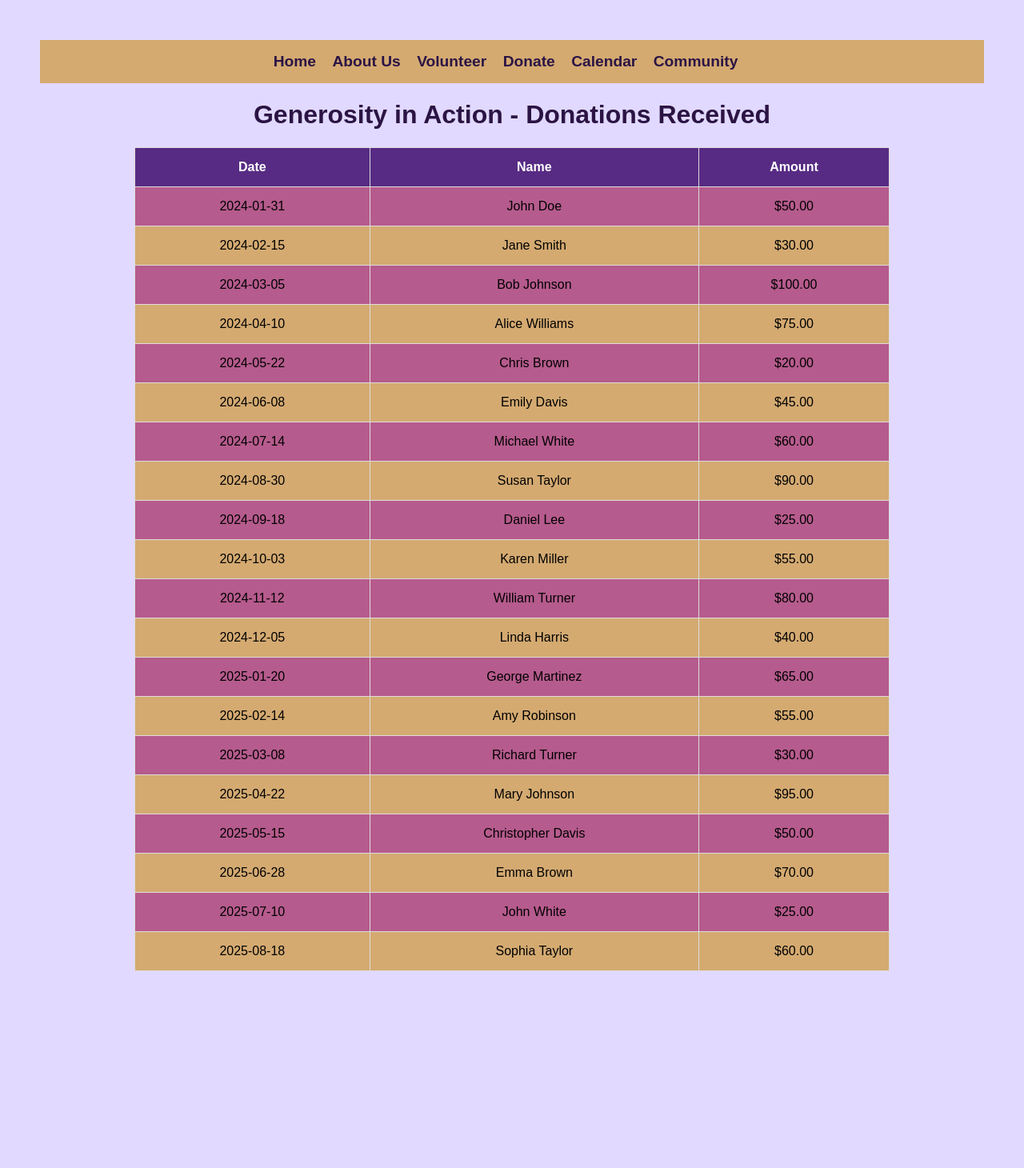
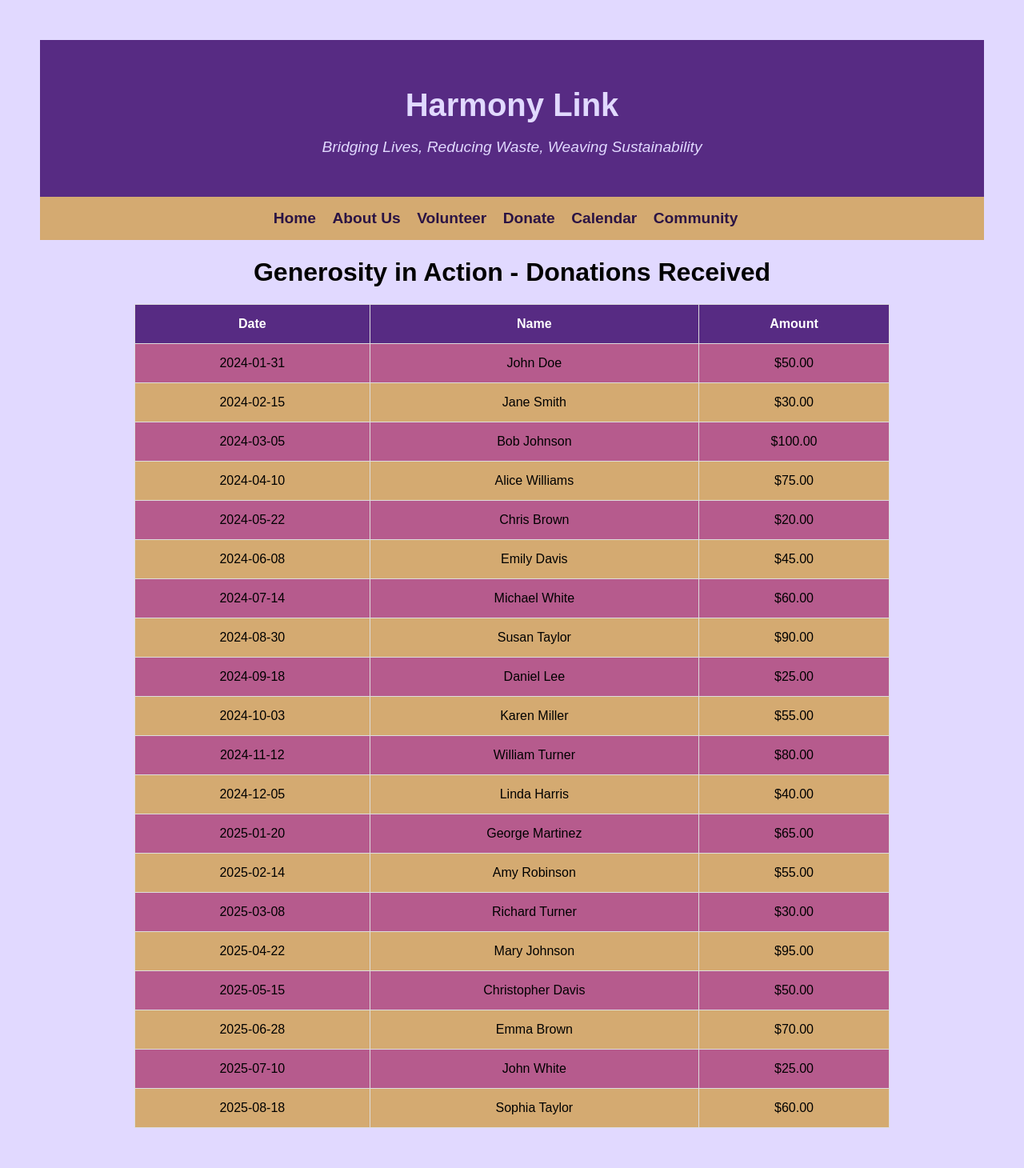
Before and after one commit to PSunidhi03/HarmonyLink, a Flask app: template templates/heroes.html in a window 1280 px wide. Shown: the whole page at 80% size. Before the commit the page ends 1214 px from the top, so only its background shows below. Run offline with Flask 3, Linux system fonts and the light colour scheme; the template is opened without the code that fills it, so the values that code supplies are empty.

Commit message:
Update CSS and HTML files for donation and heroes pages.

```diff
--- a/static/css/heroes.css
+++ b/static/css/heroes.css
@@ -1,4 +1,5 @@
 :root {
+--white: #e1d9ff;
     --primary-bg: #e1d9ff;
     /* Light Purple */
     --dark-purple: #2b1444;
@@ -43,10 +44,25 @@ body {
     text-align: center;
     background-color: var(--primary-bg);
 }
+header {
+    background-color: var(--train-purple);
+    color: var(--white);
+    text-align: center;
+    padding: 2rem;
+}
 
-h1 {
-    color: var(--dark-purple);
+header h1 {
+    font-size: 2.5rem;
+    margin-bottom: 0.5rem;
+    animation: zoomIn 1s ease-in-out;
 }
+
+header p {
+    font-size: 1.2rem;
+    font-style: italic;
+    animation: fadeInUp 1s ease-in-out;
+}
+
 
 table {
     width: 80%;
@@ -85,3 +101,25 @@ tr:nth-child(odd):hover {
     background-color: var(--dark-pink);
     transition: background-color 0.3s ease; /* Smooth transition on hover */
 }
+/* Animations */
+@keyframes zoomIn {
+    from {
+        transform: scale(0.8);
+        opacity: 0;
+    }
+    to {
+        transform: scale(1);
+        opacity: 1;
+    }
+}
+
+@keyframes fadeInUp {
+    from {
+        transform: translateY(20px);
+        opacity: 0;
+    }
+    to {
+        transform: translateY(0);
+        opacity: 1;
+    }
+}
--- a/templates/donate.html
+++ b/templates/donate.html
@@ -9,7 +9,10 @@
 <body>
 
     <header>
-        <h1>Donation and Support Hub</h1>
+        <header>
+      <h1>Harmony Link</h1>
+      <p>Bridging Lives, Reducing Waste, Weaving Sustainability</p>
+       <h1>Donation and Support Hub</h1>
     </header>
 <nav>
         <ul>
--- a/templates/heroes.html
+++ b/templates/heroes.html
@@ -1,14 +1,17 @@
 <!DOCTYPE html>
 <html lang="en">
   <head>
-    <meta charset="UTF-8">
-    <meta name="viewport" content="width=device-width, initial-scale=1.0">
+    <meta charset="UTF-8" />
+    <meta name="viewport" content="width=device-width, initial-scale=1.0" />
     <title>Generosity in Action</title>
 
-    <link rel="stylesheet" href="../static/css/heroes.css">
-
+    <link rel="stylesheet" href="../static/css/heroes.css" />
   </head>
   <body>
+    <header>
+      <h1>Harmony Link</h1>
+      <p>Bridging Lives, Reducing Waste, Weaving Sustainability</p>
+    </header>
     <nav>
       <ul>
         <li><a href="index.html">Home</a></li>
```
Also changed, not shown: static/css/donate.css (+40 -8 lines). Lines whose indentation alone changed are shown as unchanged.
